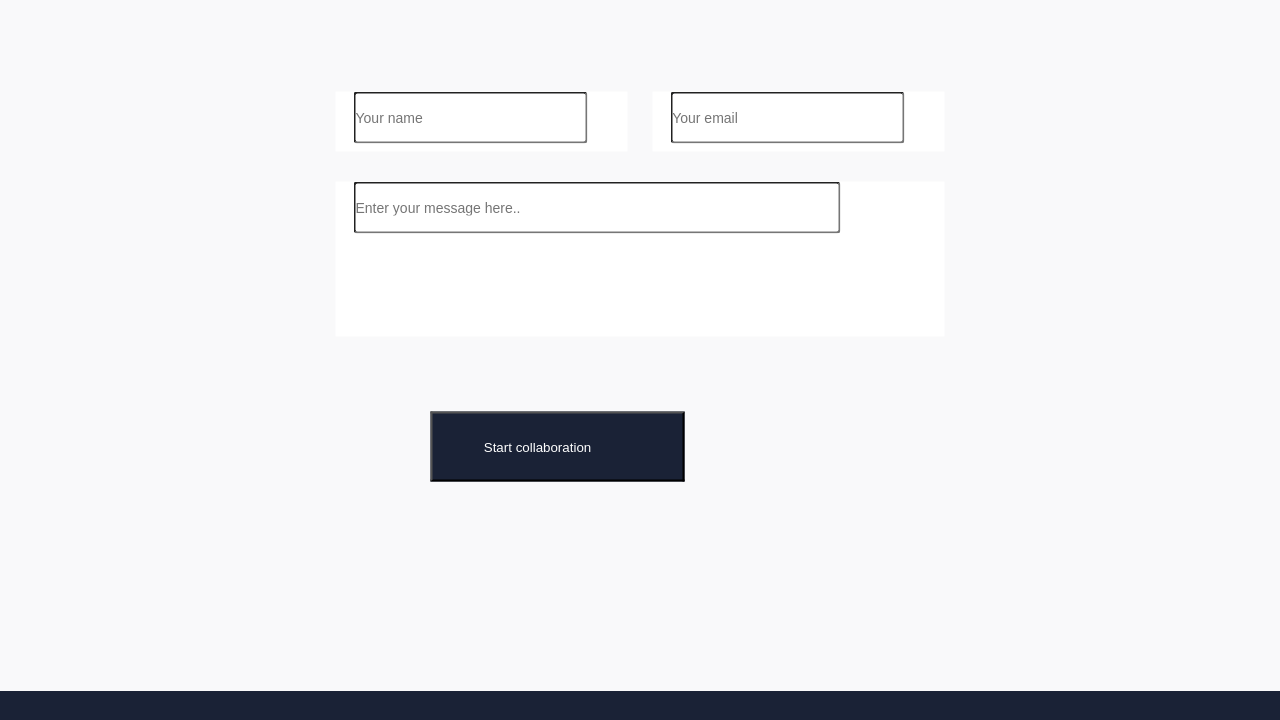
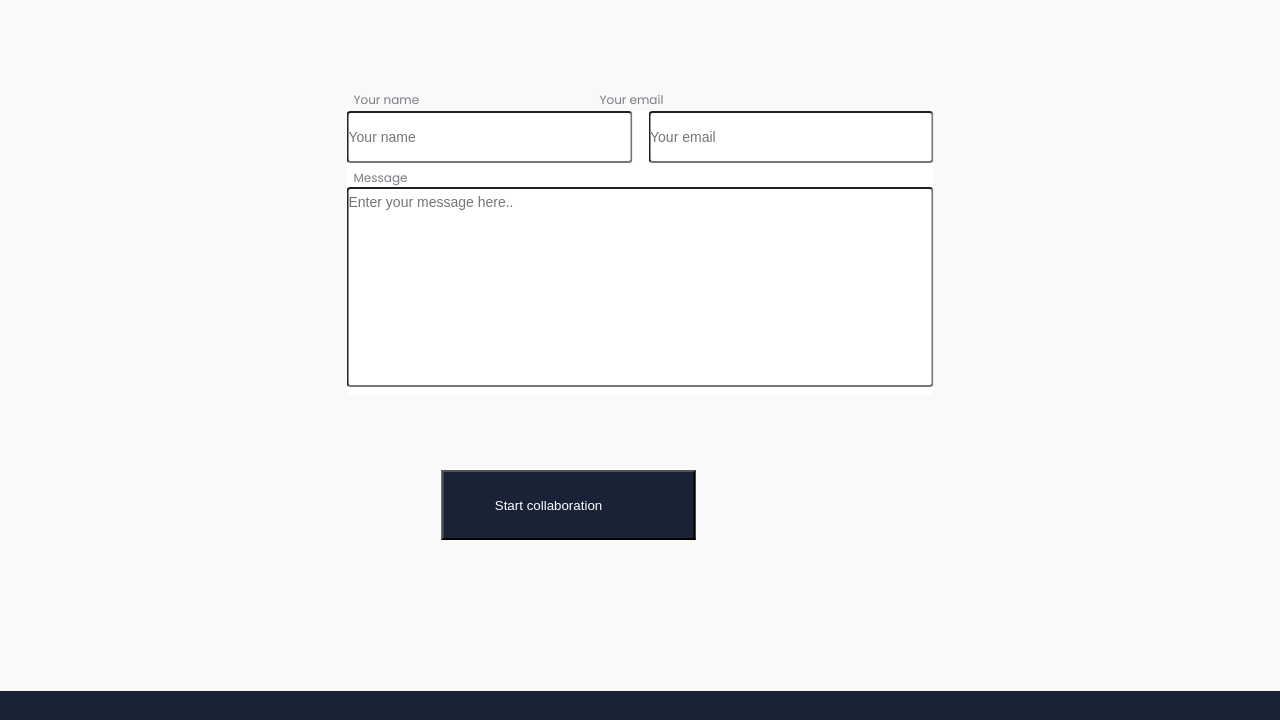
Before and after one commit to Yonasle/Mobile_Portfoilo, a website: page index.html in a window 1280 px wide. Shown: the part 3517-4237 px from the top of the page. Drawn offline with nearby package versions, Linux system fonts and the light colour scheme.

Commit message:
Form part fixed with Desktop compatile view

```diff
--- a/index.html
+++ b/index.html
@@ -198,9 +198,9 @@
         dolore magna.</article>
       <form action="https://formspree.io/f/mjvdryev" method="POST">
         <ul class="the-relative">
-         <li class="tname"><input type="text" maxlength="30" placeholder="Your name" required></li>
-         <li class="mail"><input type="email" placeholder="Your email" required></li>
-         <li class="texts"><input type="text" maxlength="500" class="text-area" placeholder="Enter your message here.." required></li>
+         <li class="tname"> <h3>Your name</h3><input type="text" maxlength="30" placeholder="Your name" required></li>
+         <li class="mail"><h3>Your email</h3><input type="email" placeholder="Your email" required></li>
+         <li class="texts"><h3>Message</h3><input type="text" maxlength="500" class="text-area" placeholder="Enter your message here.." required></li>
         </ul>
         <button class="st_colla">Start collaboration</button>
       </form>
--- a/style.css
+++ b/style.css
@@ -1591,12 +1591,12 @@
 
   input {
     height: 52px;
-    width: 80%;
+    width: 100%;
     display: flex;
     color: #1a2236;
     background-color: transparent;
     border-radius: 4px;
-    margin-left: 18px;
+    margin-left: 0;
     margin-bottom: 8px;
     z-index: 99;
     font-size: 14px;
@@ -1616,12 +1616,12 @@
     display: flex;
     flex-wrap: wrap;
     justify-content: space-between;
+    gap: 1rem;
+    background-color: #fff;
   }
 
   .tname {
-    flex-basis: 48%;
-    list-style-type: none;
-    background-color: #fff;
+    flex: 1 1 48%;
   }
 
   .tname h3 {
@@ -1642,16 +1642,14 @@
   }
 
   .mail {
-    flex-basis: 48%;
-    list-style-type: none;
-    background-color: #fff;
+    flex: 1 1 48%;
   }
 
   .mail h3 {
     position: absolute;
     width: 64px;
     height: 18px;
-    left: 295px;
+    left: 253px;
     top: -20px;
     font-family: "Poppins", sans-serif;
     font-style: normal;
@@ -1665,11 +1663,13 @@
   }
 
   .texts {
-    flex-basis: 100%;
-    list-style-type: none;
-    height: 155px;
-    background-color: #fff;
-    margin-top: 30px;
+    flex: 1 1 100%;
+  }
+
+  .texts input {
+    height: 200px;
+    width: 100%;
+    padding: 0 0 170px 0;
   }
 
   .texts h3 {
@@ -1677,7 +1677,7 @@
     width: 140.83px;
     height: 18px;
     left: 7px;
-    top: 90px;
+    top: 58px;
     font-family: "Poppins", sans-serif;
     font-style: normal;
     font-weight: 400;
```
